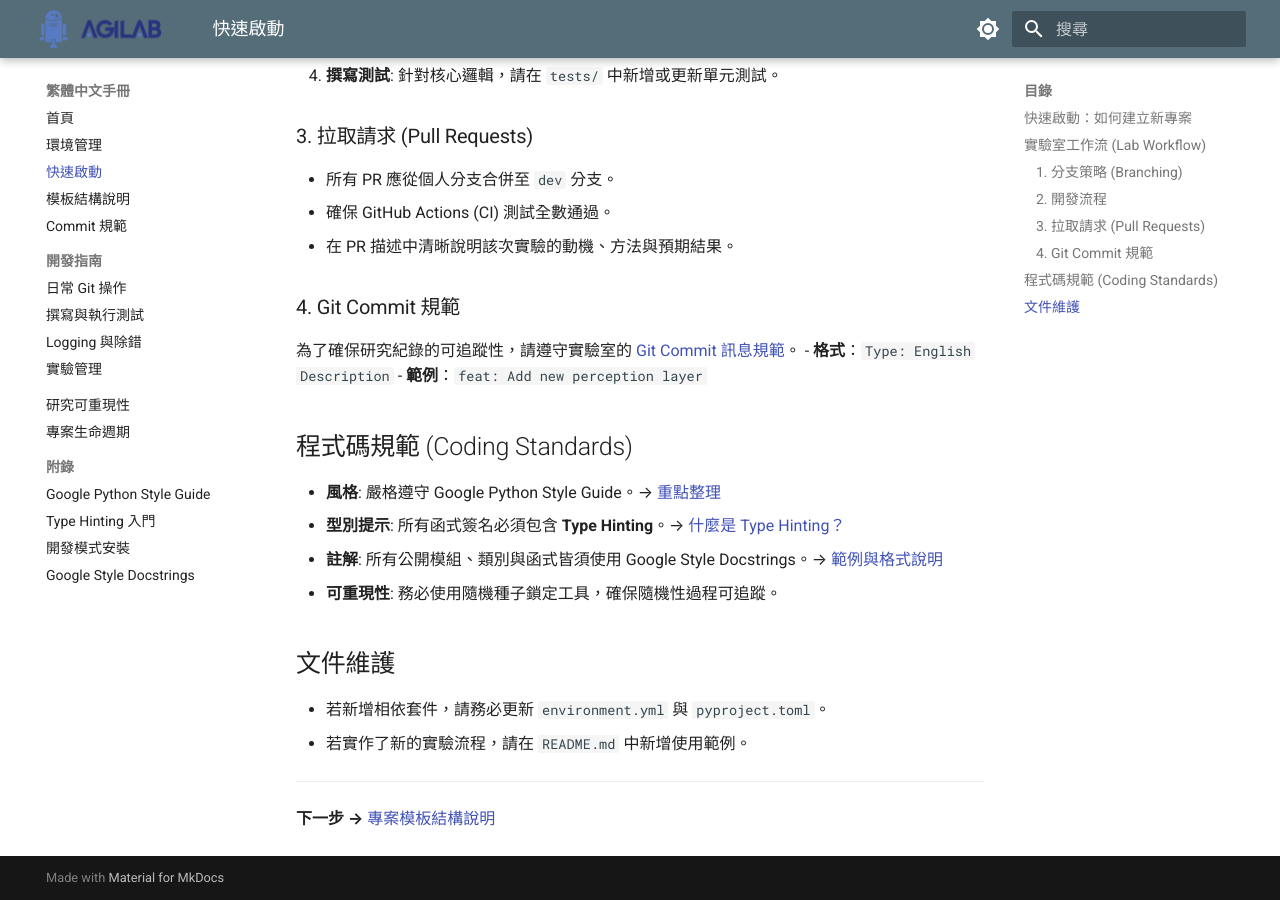
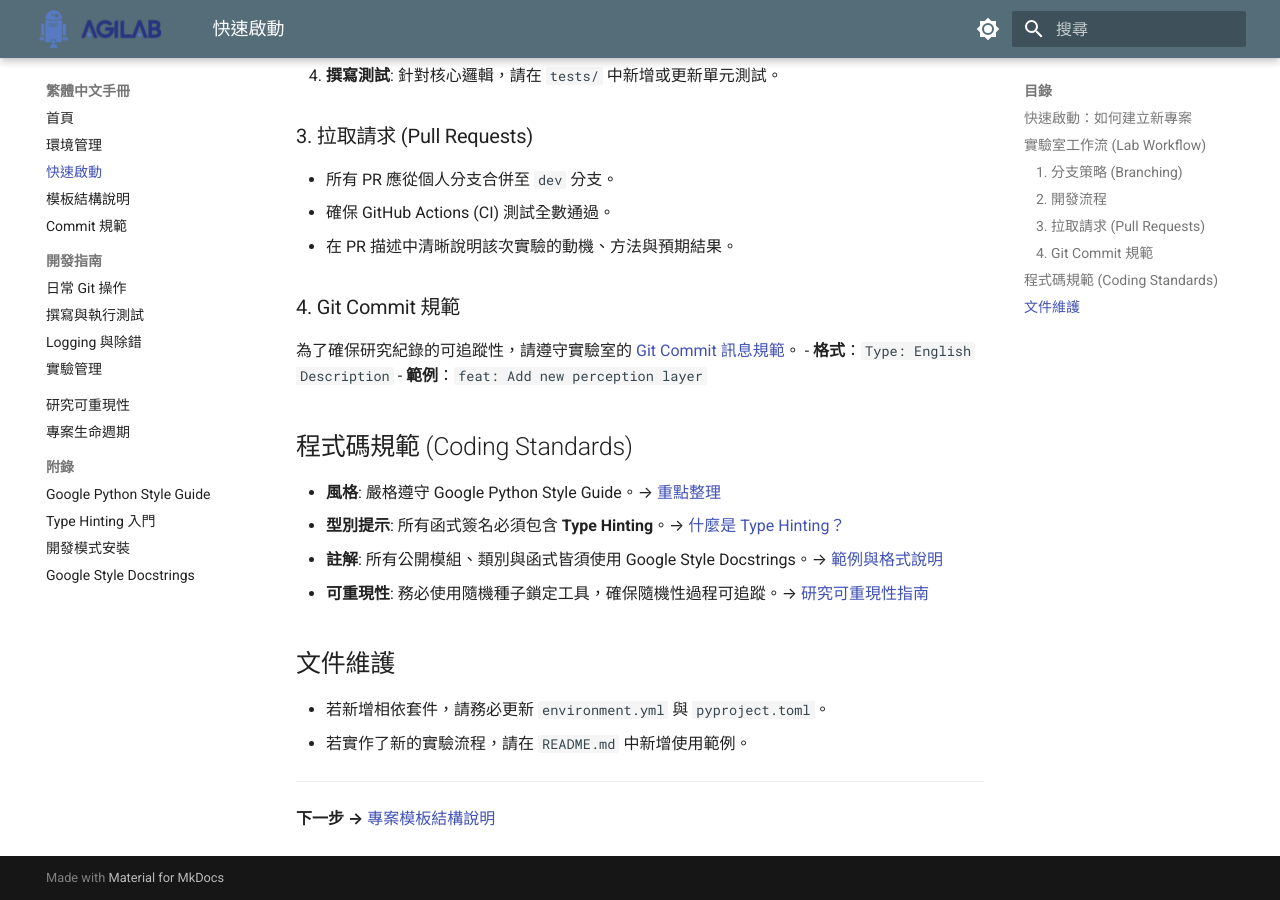
Before and after one commit to AGILAB-NTNU/AGILAB_Software_Lab_Guide, an MkDocs documentation site: the page built from docs/zh/contributing.md, in a window 1280 px wide and 900 px high, scrolled down 1374 px. Built offline with MkDocs 1.6.1 and Material for MkDocs 9.7.7, drawn with Linux system fonts in a browser that asks for light colours.

Commit message:
docs: add reproducibility link in contributing coding standards

```diff
--- a/docs/zh/contributing.md
+++ b/docs/zh/contributing.md
@@ -62,7 +62,7 @@
 - **風格**: 嚴格遵守 Google Python Style Guide。→ [重點整理](google_style_guide.md)
 - **型別提示**: 所有函式簽名必須包含 **Type Hinting**。→ [什麼是 Type Hinting？](type_hinting.md)
 - **註解**: 所有公開模組、類別與函式皆須使用 Google Style Docstrings。→ [範例與格式說明](docstrings.md)
-- **可重現性**: 務必使用隨機種子鎖定工具，確保隨機性過程可追蹤。
+- **可重現性**: 務必使用隨機種子鎖定工具，確保隨機性過程可追蹤。→ [研究可重現性指南](reproducibility.md)
 
 ## 文件維護
 
```
